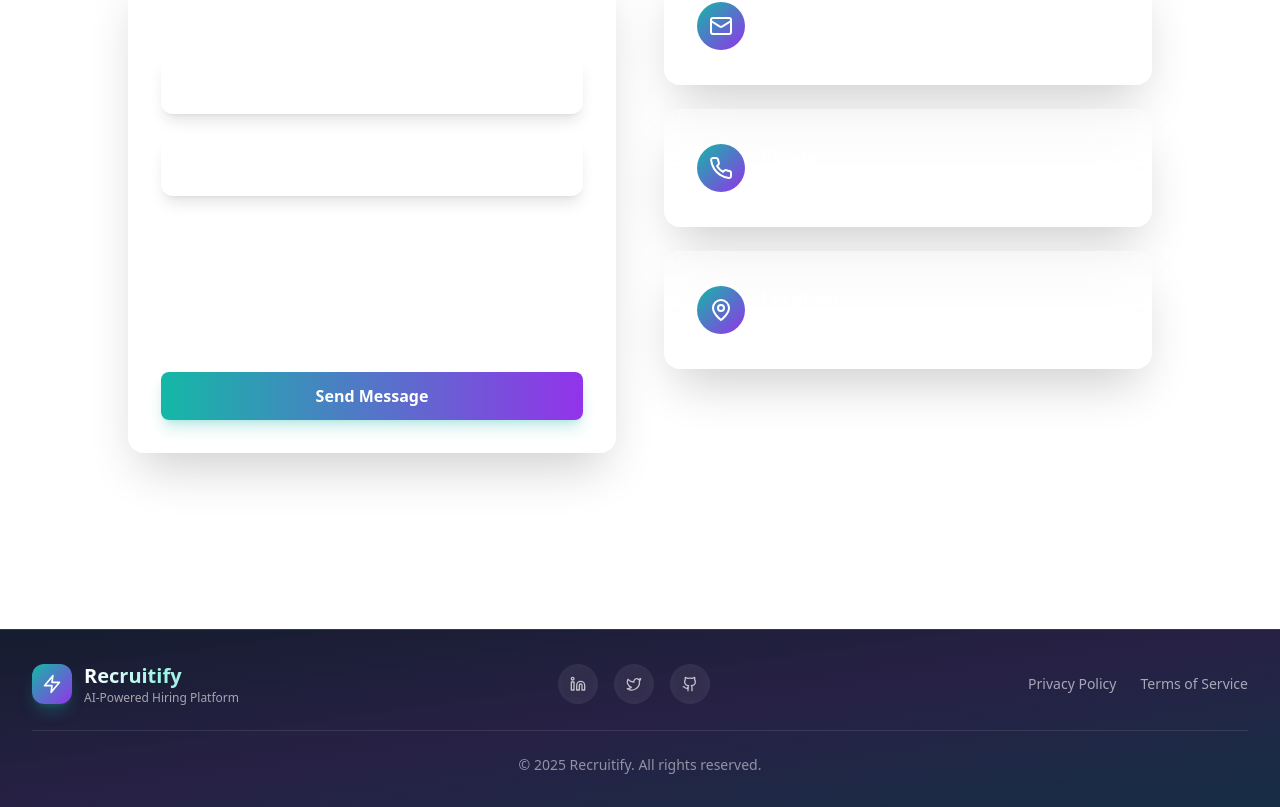
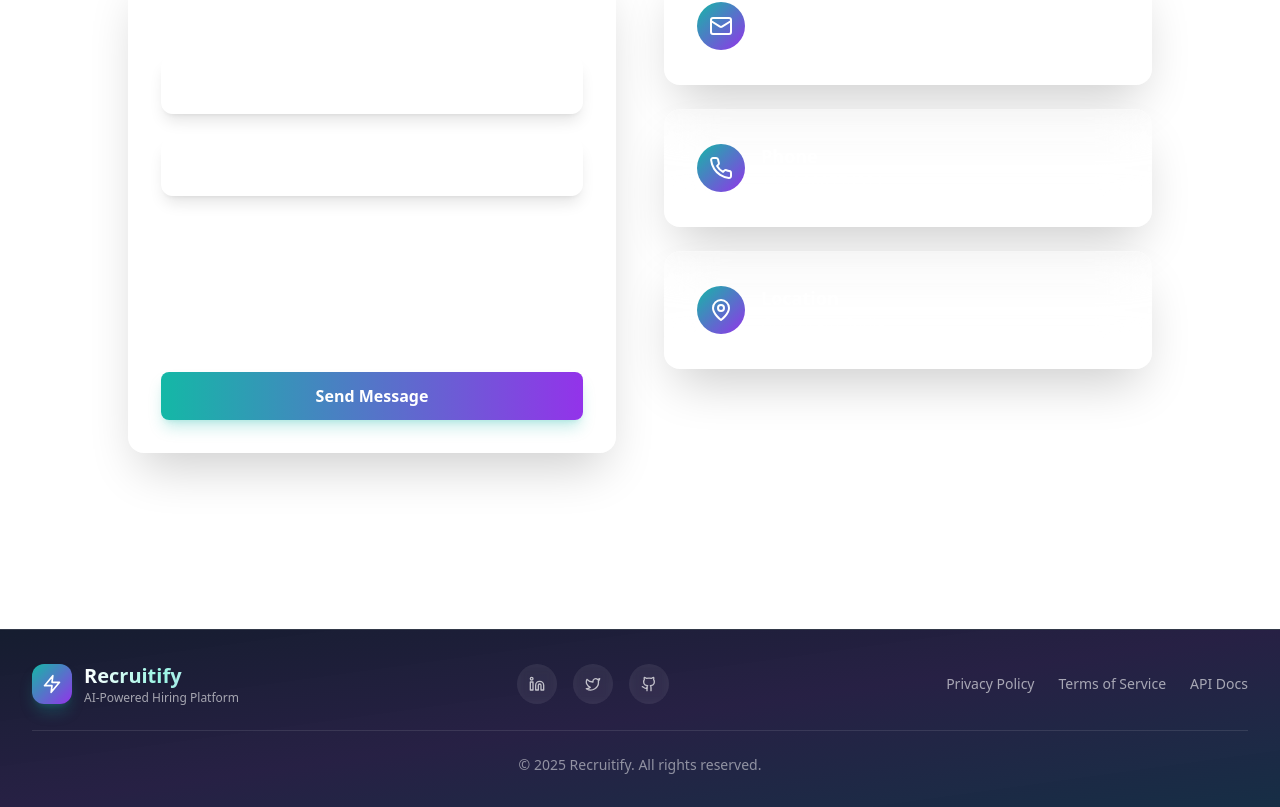
Before and after one commit to AnshuTanwar/Recruitify, a React (Vite) app: page / in a window 1280 px wide. Shown: the part 1819-2626 px from the top of the page. Built offline with nearby package versions, Linux system fonts and the light colour scheme; no server answers.

Commit message:
Added API docs link on footer of homepage

```diff
--- a/src/components/layout/Footer.jsx
+++ b/src/components/layout/Footer.jsx
@@ -16,7 +16,8 @@ const Footer = () => {
 
   const legalLinks = [
     { name: 'Privacy Policy', href: '/privacy' },
-    { name: 'Terms of Service', href: '/terms' }
+    { name: 'Terms of Service', href: '/terms' },
+    { name: 'API Docs', href: 'https://recruitify-backend-f2zw.onrender.com/api-docs' }
   ];
 
   return (
```
